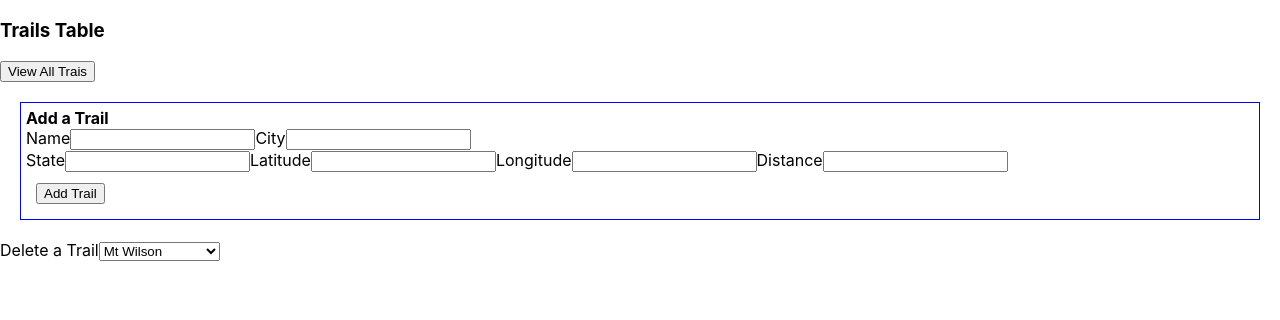
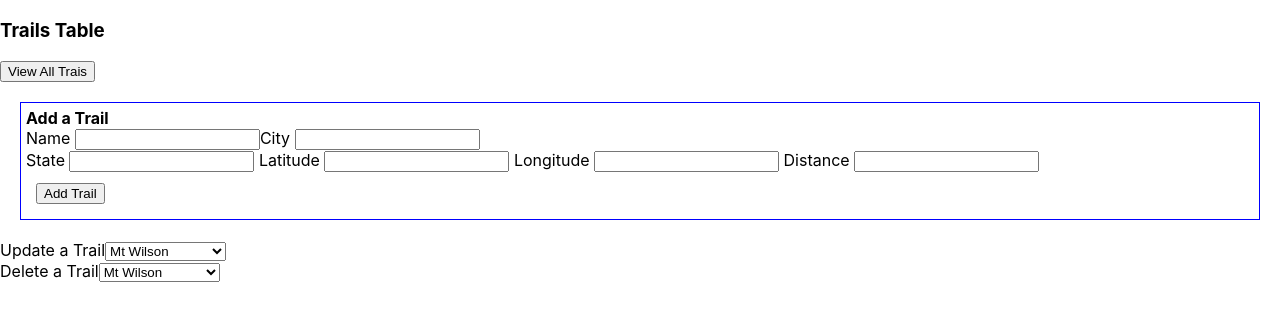
Before and after one commit to kanglicheng/HikeWell, a React (Create React App) app: page /trails in a window 1280 px wide. Shown: the top 320 px of the page. Built offline with nearby package versions, Linux system fonts and the light colour scheme.

Commit message:
add mock update for trail

```diff
--- a/src/components/Trails.jsx
+++ b/src/components/Trails.jsx
@@ -1,6 +1,14 @@
 import React from "react";
 
 export const Trais = () => {
+  const [showForm, setShowForm] = React.useState(false);
+  const [selectedTrail, setSelectedTrail] = React.useState("");
+
+  const handleSelection = (e) => {
+    setSelectedTrail(e.target.value);
+    setShowForm(true);
+  };
+
   return (
     <div>
       <h3>Trails Table</h3>
@@ -13,26 +21,63 @@ export const Trais = () => {
         </label>
         <form>
           <div>
-            <label>Name</label>
+            <label>Name </label>
             <input type="text" />
-            <label>City</label>
+            <label>City </label>
             <input type="text" />
           </div>
           <div>
-            <label>State</label>
+            <label> State </label>
             <input type="text" />
-            <label>Latitude</label>
+            <label> Latitude </label>
             <input type="number" />
-            <label>Longitude</label>
+            <label> Longitude </label>
             <input type="number" />
-            <label>Distance</label>
+            <label> Distance </label>
             <input type="number" />
           </div>
           <div style={{ margin: "10px" }}>
-            <button>Add Trail </button>
+            <button> Add Trail </button>
           </div>
         </form>
       </div>
+
+      <div>
+        <label>Update a Trail</label>
+        <select onChange={handleSelection}>
+          <option>Mt Wilson</option>
+          <option>Moose Mountain</option>
+        </select>
+      </div>
+      {showForm && (
+        <div
+          style={{
+            padding: "5px",
+            margin: "20px",
+            border: "1px solid magenta",
+          }}
+        >
+          <form>
+            <div>
+              <label>Name</label>
+              <input type="text" placeholder={selectedTrail} />
+              <label>City</label>
+              <input type="text" />
+            </div>
+            <div>
+              <label>State</label>
+              <input type="text" />
+              <label>Latitude</label>
+              <input type="number" />
+              <label>Longitude</label>
+              <input type="number" />
+              <label>Distance</label>
+              <input type="number" />
+            </div>
+            <button onClick={() => setShowForm(false)}>Update Trail</button>
+          </form>
+        </div>
+      )}
 
       <div>
         <label>Delete a Trail</label>
```
